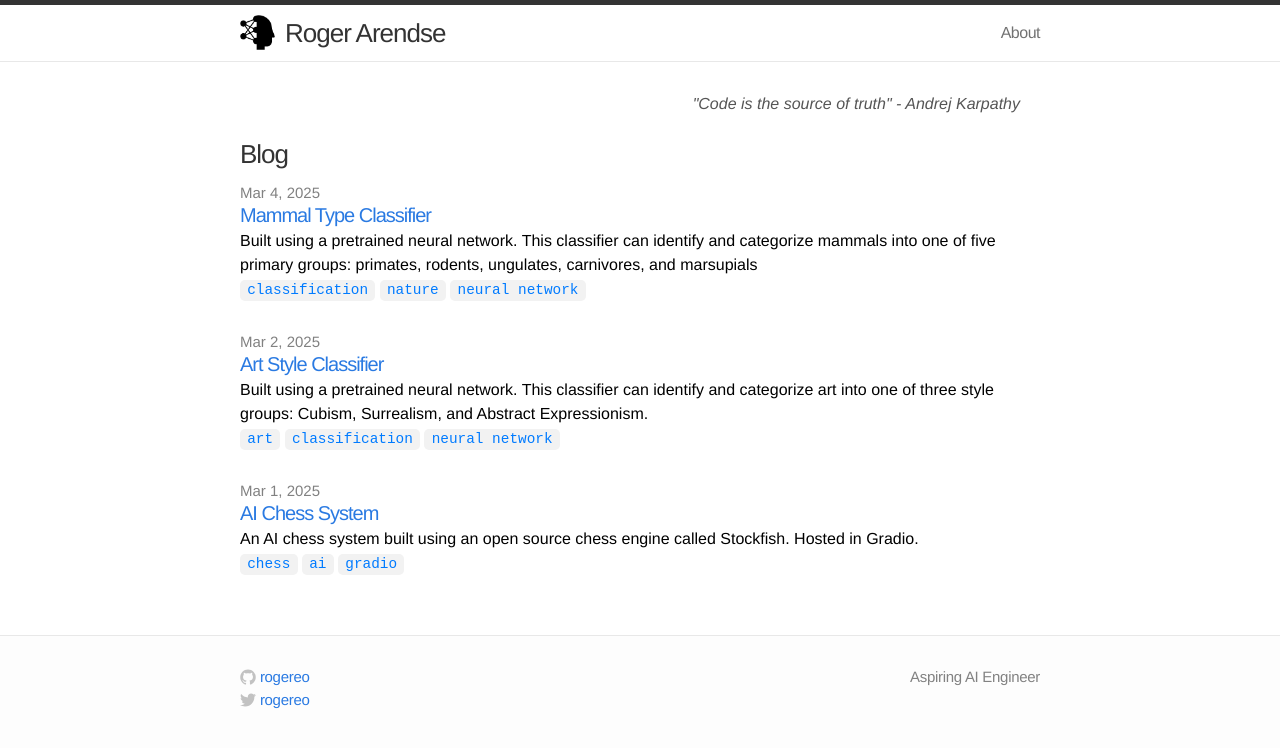
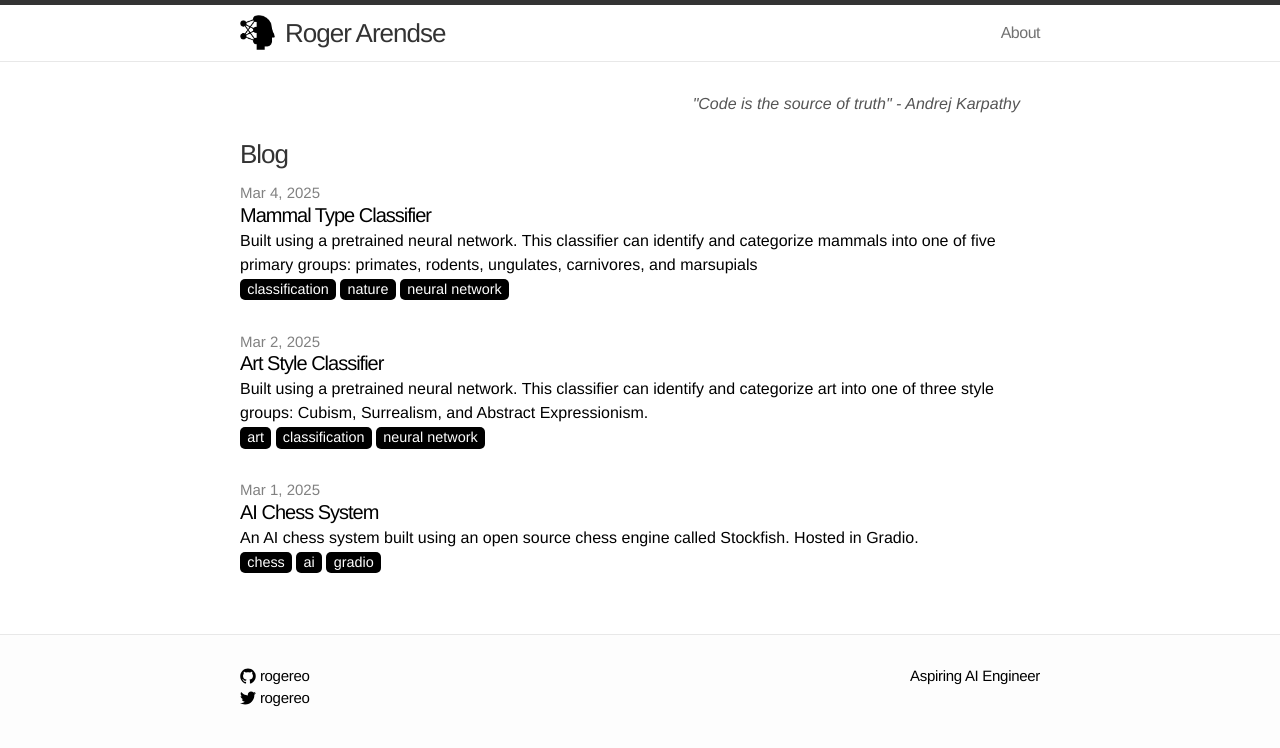
Before and after one commit to rogereo/rogereo.github.io, a Jekyll site: the page built from index.html, in a window 1280 px wide. Shown: the top 748 px of the page. Built offline with Jekyll 4.4.1, drawn with Linux system fonts in a browser that asks for light colours.

Commit message:
ui formatting

```diff
--- a/_includes/footer.html
+++ b/_includes/footer.html
@@ -20,7 +20,7 @@
             <span class="icon github">
               <svg version="1.1" class="github-icon-svg" xmlns="http://www.w3.org/2000/svg" xmlns:xlink="http://www.w3.org/1999/xlink" x="0px" y="0px"
                  viewBox="0 0 16 16" enable-background="new 0 0 16 16" xml:space="preserve">
-                <path fill-rule="evenodd" clip-rule="evenodd" fill="#C2C2C2" d="M7.999,0.431c-4.285,0-7.76,3.474-7.76,7.761
+                <path fill-rule="evenodd" clip-rule="evenodd" fill="black" d="M7.999,0.431c-4.285,0-7.76,3.474-7.76,7.761
                 c0,3.428,2.223,6.337,5.307,7.363c0.388,0.071,0.53-0.168,0.53-0.374c0-0.184-0.007-0.672-0.01-1.32
                 c-2.159,0.469-2.614-1.04-2.614-1.04c-0.353-0.896-0.862-1.135-0.862-1.135c-0.705-0.481,0.053-0.472,0.053-0.472
                 c0.779,0.055,1.189,0.8,1.189,0.8c0.692,1.186,1.816,0.843,2.258,0.645c0.071-0.502,0.271-0.843,0.493-1.037
@@ -39,7 +39,7 @@
             <span class="icon twitter">
               <svg version="1.1" class="twitter-icon-svg" xmlns="http://www.w3.org/2000/svg" xmlns:xlink="http://www.w3.org/1999/xlink" x="0px" y="0px"
                  viewBox="0 0 16 16" enable-background="new 0 0 16 16" xml:space="preserve">
-                <path fill="#C2C2C2" d="M15.969,3.058c-0.586,0.26-1.217,0.436-1.878,0.515c0.675-0.405,1.194-1.045,1.438-1.809
+                <path fill="black" d="M15.969,3.058c-0.586,0.26-1.217,0.436-1.878,0.515c0.675-0.405,1.194-1.045,1.438-1.809
                 c-0.632,0.375-1.332,0.647-2.076,0.793c-0.596-0.636-1.446-1.033-2.387-1.033c-1.806,0-3.27,1.464-3.27,3.27
                 c0,0.256,0.029,0.506,0.085,0.745C5.163,5.404,2.753,4.102,1.14,2.124C0.859,2.607,0.698,3.168,0.698,3.767
                 c0,1.134,0.577,2.135,1.455,2.722C1.616,6.472,1.112,6.325,0.671,6.08c0,0.014,0,0.027,0,0.041c0,1.584,1.127,2.906,2.623,3.206
--- a/_layouts/default.html
+++ b/_layouts/default.html
@@ -4,6 +4,7 @@
   {% include head.html %}
 
     <body>
+      <div class="progress-bar"></div>
 
     {% include header.html %}
 
@@ -19,5 +20,13 @@
 
     {% include footer.html %}
 
+    <script>
+    window.addEventListener('scroll', function() {
+    let winScroll = document.body.scrollTop || document.documentElement.scrollTop;
+    let height = document.documentElement.scrollHeight - document.documentElement.clientHeight;
+    let scrolled = (winScroll / height) * 100;
+    document.querySelector('.progress-bar').style.width = scrolled + '%';
+    });
+    </script>
     </body>
 </html>
--- a/css/main.css
+++ b/css/main.css
@@ -104,6 +104,17 @@
   align-items: flex-start;
 }
 
+.progress-bar {
+  position: fixed;
+  top: 0;
+  left: 0;
+  width: 0%;
+  height: 3px;
+  background-color: black;
+  z-index: 1000;
+  transition: width 0.2s ease-out;
+}
+
   .footer-heading {
     font-size: 18px;
     font-weight: 300;
@@ -113,13 +124,23 @@
 
   .site-footer .column { float: left; margin-bottom: 15px; }
 
+  .site-footer .username {
+  color: black;
+  text-decoration: none;
+}
+
+.site-footer .username:hover {
+  color: #505050;
+  text-decoration: underline;
+}
+
   .footer-col-1 {
     width: 270px; /*fallback*/
     width: -webkit-calc(35% - 10px);
     width: -moz-calc(35% - 10px);
     width: -o-calc(35% - 10px);
     width: calc(35% - 10px);
-    margin-right: 10px
+    margin-right: 10px;
   }
   .footer-col-2 {
     width: 175px; /*fallback*/
@@ -144,7 +165,7 @@
   .site-footer p {
     font-size: 15px;
     letter-spacing: -.3px;
-    color: #828282;
+    color: black;
   }
 
   .github-icon-svg,
@@ -154,6 +175,7 @@
     height: 16px;
     position: relative;
     top: 3px;
+    fill: black;
   }
 
 
@@ -179,6 +201,7 @@
     font-size: 20px;
     letter-spacing: -1px;
     line-height: 1;
+    color: black;
   }
 
   .posts .post-date {
@@ -471,11 +494,11 @@
   .tag, a.tag {
     display: inline-block;
     vertical-align: central;
-    font-family: monospace;
+    font-family: Helvetica;
     font-size: 90%;
     line-height: 1.5em;
     padding: 0 .5em;
-    color: #007bff;
-    background-color: #f2f2f2;
+    color: white;
+    background-color: black;
     border-radius: 5px;
 }
```
